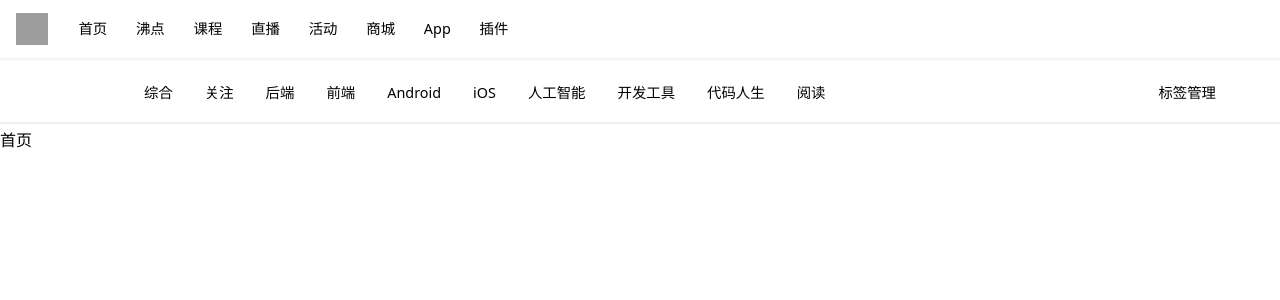
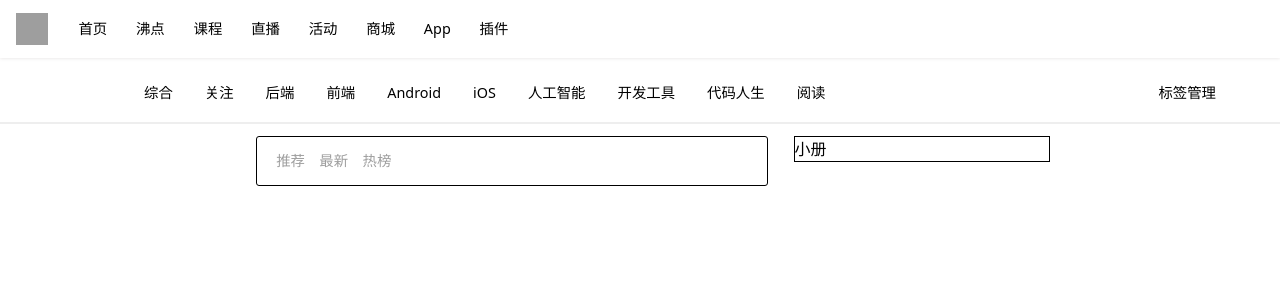
Before and after one commit to qgxx/nuxt3-juejin, a Nuxt app: page / in a window 1280 px wide. Shown: the top 300 px of the page. Built offline with nearby package versions, Linux system fonts and the light colour scheme; grey boxes are pictures that could not be loaded.

Commit message:
element-plus

```diff
--- a/components/Category.vue
+++ b/components/Category.vue
@@ -4,13 +4,38 @@
 
 const toptap = useTopTapStore()
 
-defineProps({
-    channels: {
-        type: Array,
-        default: () => []
+const navs = reactive([
+    {
+        name: '综合'
+    },
+    {
+        name: '关注'
+    },
+    {
+        name: '后端'
+    },
+    {
+        name: '前端'
+    },
+    {
+        name: 'Android'
+    },
+    {
+        name: 'iOS'
+    },
+    {
+        name: '人工智能'
+    },
+    {
+        name: '开发工具'
+    },
+    {
+        name: '代码人生'
+    },
+    {
+        name: '阅读'
     }
-})
-
+])
 </script>
 
 <template>
@@ -18,12 +43,12 @@
     <div class="nav" :class="[toptap.isShowTopTap ? '' : 'nav-sticky']">
       <div class="nav-main">
         <ul class="nav-list" v-if="toptap.windowWidth > 1000">
-          <li class="nav-item" v-for="nav in channels" :key="nav.id">{{ nav.name }}</li>
+          <li class="nav-item" v-for="nav in navs" :key="nav.id">{{ nav.name }}</li>
           <NuxtLink class="navs-manager">标签管理</NuxtLink>
         </ul>
         <div v-else class="nav-list-mobile">
           <ul  class="scroll">
-            <li class="nav-item-mobile" v-for="nav in channels" :key="nav.id">{{ nav.name }}</li>
+            <li class="nav-item-mobile" v-for="nav in navs" :key="nav.id">{{ nav.name }}</li>
           </ul>
         </div>
       </div>
--- a/nuxt.config.ts
+++ b/nuxt.config.ts
@@ -2,7 +2,8 @@
 export default defineNuxtConfig({
     modules: [
       'nuxt-windicss',
-      '@pinia/nuxt'
+      '@pinia/nuxt',
+      '@element-plus/nuxt'
     ],
     build: {
         transpile:
--- a/package.json
+++ b/package.json
@@ -13,9 +13,10 @@
   },
   "dependencies": {
     "@css-render/vue3-ssr": "^0.15.12",
+    "@element-plus/nuxt": "^1.0.3",
     "@pinia/nuxt": "^0.4.6",
     "@types/node": "^18.13.0",
-    "element-plus": "^2.2.30",
+    "element-plus": "^2.2.31",
     "naive-ui": "^2.34.3",
     "sass": "^1.58.0",
     "vue-i18n": "^9.2.2"
--- a/pages/index.vue
+++ b/pages/index.vue
@@ -1,53 +1,108 @@
 <script setup>
 import Category from '../components/Category.vue'
+import { useIndexStore } from '../stores/index'
+import { ElSelect, ElOption } from 'element-plus'
+
+const index = useIndexStore()
 
 const navs = reactive([
     {
-        name: '综合'
+        id: 1,
+        name: '推荐',
+        type: 100
     },
     {
-        name: '关注'
+        id: 2,
+        name: '最新',
+        type: 200
     },
     {
-        name: '后端'
+        id: 3,
+        name: '热榜',
+        type: 3,
+        types: [
+            {
+                name: '3天内',
+                type: 3
             },
             {
-        name: '前端'
+                name: '7天内',
+                type: 7,
             },
             {
-        name: 'Android'
+                name: '30天内',
+                type: 30,
             },
             {
-        name: 'iOS'
-    },
-    {
-        name: '人工智能'
-    },
-    {
-        name: '开发工具'
-    },
-    {
-        name: '代码人生'
-    },
-    {
-        name: '阅读'
+                name: '全部',
+                type: 0
+            }
+        ]
     }
 ])
 </script>
 
 <template>
   <div class="index">
-    <Category :channels="navs" />
-    <div class="main">首页</div>
+    <Category />
+    <div class="index-wrapper"></div>
+      <div class="index-main-pc">
+        <div class="main-header">
+          <ul class="main-navs">
+            <li class="main-nav" v-for="nav in navs" :key="nav.id" @click="index.changeNavType(nav)"
+            :class="[nav.id === index.navId ? 'nav-active' : '']">{{ nav.name }}</li>
+            <el-select v-if="index.navTypes.length" size="mini" placeholder="请选择" class="hot-rank">
+              <el-option v-for="type in index.navTypes" :label="type.name" :value="type.name"></el-option>
+            </el-select>
+          </ul>
+        </div>
+      </div>
+      <div class="index-side">小册</div>
   </div>
 </template>
 
 <style scoped lang="scss">
 .index {
   position: relative;
-  .main {
+  .index-wrapper {
     position: absolute;
     top: 4em;
   }
 }
+.index-main-pc {
+  position: absolute;
+  width: 40%;
+  border: 1px solid #000;
+  border-radius: 3px;
+  background-color: #fff;
+  margin: 0.5em 0 0 20%;
+}
+.main-header {
+  padding: 0.5em 0.75em;
+}
+.main-navs {
+  height: 2em;
+  display: flex;
+  position: relative;
+  align-items: center;
+  .main-nav {
+    display: inline-block;
+    font-size: 0.9em;
+    color: #9e9e9e;
+    cursor: pointer;
+    padding: 0 0.5em;
+  }
+  .hot-rank {
+    position: absolute;
+    left: 8em;
+    top: 0.2em;
+    width: 1em;
+  }
+}
+.index-side {
+  width: 20%;
+  border: 1px solid #000;
+  margin: 0.5em 18%;
+  float: right;
+}
 </style>
--- /dev/null
+++ b/stores/index.ts
@@ -0,0 +1,32 @@
+import { defineStore } from 'pinia'
+
+interface NavType {
+    name: string,
+    type: number
+}
+
+interface Nav {
+    id: number,
+    name: string,
+    type: number,
+    types?: Array<NavType>
+}
+
+export const useIndexStore = defineStore('index', {
+    state: () => {
+        return {
+            navId: 0,
+            navTypes: [] as Array<NavType>,
+            typesId: 0
+        }
+    },
+    actions: {
+        changeNavType(nav: Nav) {
+            if (!this.navId && this.navId !== nav.id) {
+                this.navId = nav.id;
+                this.navTypes = nav.types || []
+                // console.log('nowNavId: '+ this.navId)
+            }
+        }
+    }
+})
--- a/stores/toptap.ts
+++ b/stores/toptap.ts
@@ -3,9 +3,9 @@
 export const useTopTapStore = defineStore('toptap', {
     state: () => {
         return {
-            isShowTopTap: Boolean,
-            windowWidth: Number,
-            dropDown: Boolean
+            isShowTopTap: false as boolean,
+            windowWidth: 0 as number,
+            dropDown: false as boolean
         }
     }
 })
```
Also changed, not shown: assets/media.scss (deleted, +0 -27 lines), assets/global.scss (added), 2 other files (tests, documents, lock files or other folders). Lines whose indentation alone changed are shown as unchanged.
